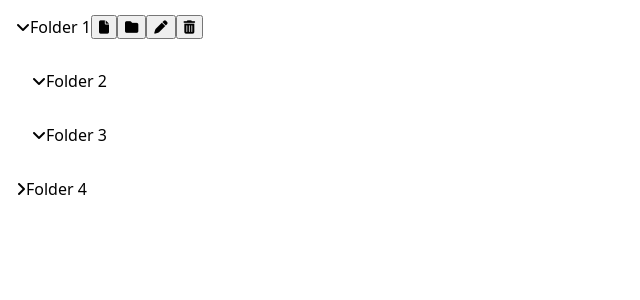
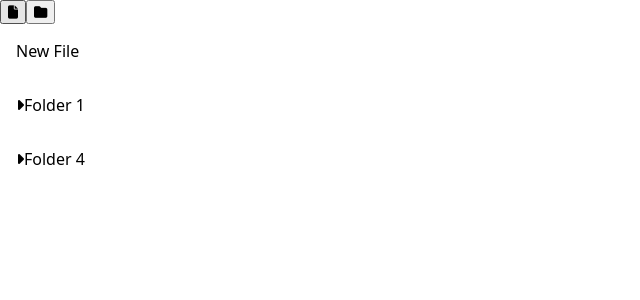
Before and after one commit to SA9102/Markdown-Text-Editor-2.0, a React (Vite) app: page / in a window 1280 px wide. Shown: the top 300 px of the page, without its empty margins (0-640 px from the left). Built offline with nearby package versions, Linux system fonts and the light colour scheme.

Commit message:
can now add and delete files, and change their names (but not add any content to them yet)

```diff
--- /dev/null
+++ b/src/components/FileTab.jsx
@@ -0,0 +1,53 @@
+import { useState } from 'react';
+
+const FileTab = ({ file, paddingLeft, onDelete, onToggleEdit, onUpdate }) => {
+  const [isHover, setIsHover] = useState(false);
+  const [newName, setNewName] = useState(file.name);
+  console.log(newName);
+  return (
+    <div
+      className="file-tab"
+      style={{ paddingLeft: `${paddingLeft}rem` }}
+      onMouseOver={() => setIsHover(true)}
+      onMouseOut={() => setIsHover(false)}
+      // onDoubleClick={() => setEditing(true)}
+    >
+      {file.isEditingName ? (
+        <>
+          <input
+            type="text"
+            value={newName}
+            onChange={(e) => setNewName(e.target.value)}
+          />
+          <button
+            onClick={() => {
+              onToggleEdit(file.parentFolderIds, file.id);
+              onUpdate(file.parentFolderIds, file.id, newName);
+              // setEditing(false);
+            }}
+          >
+            Save
+          </button>
+        </>
+      ) : (
+        <>
+          <p>{file.name}</p>
+          {isHover && (
+            <>
+              <button
+                onClick={() => onToggleEdit(file.parentFolderIds, file.id)}
+              >
+                <i className="fa-solid fa-pen"></i>
+              </button>
+              <button onClick={() => onDelete(file.parentFolderIds, file.id)}>
+                <i className="fa-solid fa-trash-can"></i>
+              </button>
+            </>
+          )}
+        </>
+      )}
+    </div>
+  );
+};
+
+export default FileTab;
--- a/src/components/FolderTab.jsx
+++ b/src/components/FolderTab.jsx
@@ -1,4 +1,5 @@
 import { useState } from 'react';
+import FileTab from './FileTab';
 import '../styles/FolderTab.css';
 
 const FolderTab = ({
@@ -12,7 +13,6 @@ const FolderTab = ({
 }) => {
   const [isHover, setIsHover] = useState(false);
   const [newName, setNewName] = useState(folder.name);
-  console.log(folder.isEditing);
   return (
     <>
       <div
@@ -22,7 +22,7 @@ const FolderTab = ({
         onMouseOut={() => setIsHover(false)}
         // onDoubleClick={() => setEditing(true)}
       >
-        {folder.isEditing ? (
+        {folder.isEditingName ? (
           <>
             <input
               type="text"
@@ -44,14 +44,14 @@ const FolderTab = ({
             <p>
               {folder.expand ? (
                 <i
-                  className="fa-solid fa-angle-down"
+                  className="fa-solid fa-caret-down"
                   onClick={() =>
                     onToggleExpand(folder.parentFolderIds, folder.id)
                   }
                 ></i>
               ) : (
                 <i
-                  className="fa-solid fa-angle-right"
+                  className="fa-solid fa-caret-right"
                   onClick={() =>
                     onToggleExpand(folder.parentFolderIds, folder.id)
                   }
@@ -61,11 +61,17 @@ const FolderTab = ({
             </p>
             {isHover && (
               <>
-                <button>
+                <button
+                  onClick={() =>
+                    onAdd(folder.parentFolderIds, folder.id, 'File')
+                  }
+                >
                   <i className="fa-solid fa-file"></i>
                 </button>
                 <button
-                  onClick={() => onAdd(folder.parentFolderIds, folder.id)}
+                  onClick={() =>
+                    onAdd(folder.parentFolderIds, folder.id, 'Folder')
+                  }
                 >
                   <i className="fa-solid fa-folder"></i>
                 </button>
@@ -87,7 +93,8 @@ const FolderTab = ({
         )}
       </div>
       {folder.items.map((item) => {
-        if (item.type === 'Folder' && folder.expand) {
+        if (item.type === 'Folder') {
+          if (folder.expand) {
             return (
               <FolderTab
                 key={item.id}
@@ -101,6 +108,18 @@ const FolderTab = ({
               />
             );
           }
+        } else if (item.type === 'File') {
+          return (
+            <FileTab
+              key={item.id}
+              file={item}
+              paddingLeft={paddingLeft + 1}
+              onDelete={onDelete}
+              onToggleEdit={onToggleEdit}
+              onUpdate={onUpdate}
+            />
+          );
+        }
       })}
     </>
   );
--- a/src/components/FoldersAndFilesPanel.jsx
+++ b/src/components/FoldersAndFilesPanel.jsx
@@ -1,4 +1,5 @@
 import FolderTab from './FolderTab';
+import FileTab from './FileTab';
 
 const FoldersAndFilesPanel = ({
   data,
@@ -24,6 +25,17 @@ const FoldersAndFilesPanel = ({
               onDelete={onDelete}
             />
           );
+        } else if (item.type === 'File') {
+          return (
+            <FileTab
+              key={item.id}
+              file={item}
+              paddingLeft={1}
+              onDelete={onDelete}
+              onToggleEdit={onToggleEdit}
+              onUpdate={onUpdate}
+            />
+          );
         }
       })}
     </div>
--- a/src/components/Main.jsx
+++ b/src/components/Main.jsx
@@ -13,46 +13,6 @@ import FoldersAndFilesPanel from './FoldersAndFilesPanel';
 
 import testData from '../testData';
 
-import {
-  toggleExpandFolder,
-  updateFolder,
-  toggleEditFolder,
-  addFolder,
-} from '../utils/dataOperations';
-
-const ACTIONS = {
-  ADD_FOLDER: 'add_folder',
-  UPDATE_FOLDER: 'update_folder',
-  EDIT_FOLDER: 'edit_folder',
-  DELETE_FOLDER: 'delete_folder',
-  TOGGLE_EXPAND_FOLDER: 'toggle_expand_folder',
-};
-
-const dataReducer = (data, action) => {
-  switch (action.type) {
-    case ACTIONS.ADD_FOLDER: {
-      return addFolder(data, 0, action.idChain, action.folderId);
-    }
-
-    case ACTIONS.EDIT_FOLDER: {
-      return toggleEditFolder(data, 0, action.idChain, action.folderId);
-    }
-
-    case ACTIONS.UPDATE_FOLDER: {
-      return updateFolder(
-        data,
-        0,
-        action.idChain,
-        action.folderId,
-        action.newFolderName
-      );
-    }
-
-    case ACTIONS.TOGGLE_EXPAND_FOLDER: {
-      return toggleExpandFolder(data, action.idChain, action.folderId);
-    }
-  }
-};
 const Main = () => {
   // Uncomment line below to reset local storage for this app.
   // localStorage.clear()
@@ -66,51 +26,70 @@ const Main = () => {
     });
   }; // END getCurrentDateAndTime
 
-  if (!localStorage.getItem('notes')) {
-    localStorage.setItem('notes', JSON.stringify(testData));
-  }
+  // if (!localStorage.getItem('notes')) {
+  //   localStorage.setItem('notes', JSON.stringify(testData));
+  // }
 
   // const [data, setData] = useState(JSON.parse(localStorage.getItem('notes')));
   const [data, setData] = useImmer(testData);
-  // const [data, dataDispatch] = useReducer(
-  //   dataReducer,
-  //   // JSON.parse(localStorage.getItem('notes'))
-  //   testData
-  // );
 
-  const handleAddFolder = (idChain, targetFolderId) => {
+  const handleAddItem = (idChain, targetItemId, itemType) => {
     setData((draft) => {
       if (idChain === null) {
-        draft = [
-          {
+        if (itemType === 'Folder') {
+          draft.unshift({
             id: uuidv4(),
             parentFolderIds: [],
             type: 'Folder',
             name: 'Untitled',
             expand: false,
-            isEditing: true,
+            isEditingName: true,
             items: [],
-          },
-          ...draft,
-        ];
+          });
+        } else if (itemType === 'File') {
+          draft.unshift({
+            id: uuidv4(),
+            parentFolderIds: [],
+            type: 'File',
+            name: 'Untitled',
+            body: '',
+            isSelected: false,
+            isEditingName: true,
+          });
+        }
       } else {
         for (let i = 0; i < idChain.length; i++) {
           draft = draft.find((folder) => folder.id === idChain[i]).items;
         }
-        draft = draft.find((folder) => folder.id === targetFolderId);
+        draft = draft.find((folder) => folder.id === targetItemId);
         draft.expand = true;
+        if (itemType === 'Folder') {
           draft.items = [
             {
               id: uuidv4(),
-            parentFolderIds: [...idChain, targetFolderId],
+              parentFolderIds: [...idChain, targetItemId],
               type: 'Folder',
               name: 'Untitled',
               expand: false,
-            isEditing: true,
+              isEditingName: true,
               items: [],
             },
             ...draft.items,
           ];
+        } else if (itemType === 'File') {
+          draft.items = [
+            {
+              id: uuidv4(),
+              parentFolderIds: [...idChain, targetItemId],
+              type: 'File',
+              name: 'Untitled',
+              body: '',
+              isSelected: false,
+              isEditingName: true,
+            },
+            ...draft.items,
+          ];
+        }
       }
     });
   };
@@ -131,36 +110,36 @@ const Main = () => {
   // Handles the updating of the folder name, when the user has saved the
   // changes to the new name of the folder.
   //
-  const handleUpdateFolder = (idChain, targetFolderId, newFolderName) => {
+  const handleUpdateItem = (idChain, targetItemId, newItemName) => {
     setData((draft) => {
       for (let i = 0; i < idChain.length; i++) {
         draft = draft.find((folder) => folder.id === idChain[i]).items;
       }
-      draft = draft.find((folder) => folder.id === targetFolderId);
-      draft.name = newFolderName;
-      draft.isEditing = false;
+      draft = draft.find((item) => item.id === targetItemId);
+      draft.name = newItemName;
+      draft.isEditingName = false;
     });
-  }; // END handleUpdateFolder
+  }; // END handleUpdateItem
 
   // Handles the display of the input, when the user is currently editing the
   // name of the folder.
   //
-  const handleEditFolder = (idChain, targetFolderId) => {
+  const handleEditItem = (idChain, targetItemId) => {
     setData((draft) => {
       for (let i = 0; i < idChain.length; i++) {
         draft = draft.find((folder) => folder.id === idChain[i]).items;
       }
-      draft = draft.find((folder) => folder.id === targetFolderId);
-      draft.isEditing = true;
+      draft = draft.find((item) => item.id === targetItemId);
+      draft.isEditingName = true;
     });
-  }; // END handleEditFolder
+  }; // END handleEditItem
 
-  const handleDeleteFolder = (idChain, targetFolderId) => {
+  const handleDeleteItem = (idChain, targetItemId) => {
     setData((draft) => {
       for (let i = 0; i < idChain.length; i++) {
         draft = draft.find((folder) => folder.id === idChain[i]).items;
       }
-      const index = draft.findIndex((folder) => folder.id === targetFolderId);
+      const index = draft.findIndex((item) => item.id === targetItemId);
       draft.splice(index, 1);
     });
   };
@@ -264,13 +243,21 @@ const Main = () => {
   // const noteIndex = notes.findIndex((note) => note.id == currentNoteId);
   return (
     <main id="main">
+      <div id="toolbar">
+        <button onClick={() => handleAddItem(null, null, 'File')}>
+          <i className="fa-solid fa-file"></i>
+        </button>
+        <button onClick={() => handleAddItem(null, null, 'Folder')}>
+          <i className="fa-solid fa-folder"></i>
+        </button>
+      </div>
       <FoldersAndFilesPanel
         data={data}
         onToggleExpand={handleToggleExpandFolder}
-        onUpdate={handleUpdateFolder}
-        onToggleEdit={handleEditFolder}
-        onAdd={handleAddFolder}
-        onDelete={handleDeleteFolder}
+        onUpdate={handleUpdateItem}
+        onToggleEdit={handleEditItem}
+        onAdd={handleAddItem}
+        onDelete={handleDeleteItem}
       />
 
       {/* <NotesPanel
--- a/src/testData.js
+++ b/src/testData.js
@@ -1,19 +1,28 @@
 const testData = [
+  {
+    parentFolderIds: [],
+    id: 99,
+    type: 'File',
+    name: 'New File',
+    body: '',
+    isSelected: false,
+    isEditingName: false,
+  },
   {
     id: 1,
     parentFolderIds: [],
     type: 'Folder',
     name: 'Folder 1',
-    expand: true,
-    isEditing: false,
+    expand: false,
+    isEditingName: false,
     items: [
       {
         id: 2,
         parentFolderIds: [1],
         type: 'Folder',
         name: 'Folder 2',
-        expand: true,
-        isEditing: false,
+        expand: false,
+        isEditingName: false,
         items: [],
       },
       {
@@ -21,8 +30,8 @@ const testData = [
         parentFolderIds: [1],
         type: 'Folder',
         name: 'Folder 3',
-        expand: true,
-        isEditing: false,
+        expand: false,
+        isEditingName: false,
         items: [],
       },
     ],
@@ -33,7 +42,7 @@ const testData = [
     type: 'Folder',
     name: 'Folder 4',
     expand: false,
-    isEditing: false,
+    isEditingName: false,
     items: [
       {
         id: 5,
@@ -41,7 +50,7 @@ const testData = [
         type: 'Folder',
         name: 'Folder 5',
         expand: false,
-        isEditing: false,
+        isEditingName: false,
         items: [
           {
             id: 6,
@@ -49,7 +58,7 @@ const testData = [
             type: 'Folder',
             name: 'Folder 6',
             expand: false,
-            isEditing: false,
+            isEditingName: false,
             items: [
               {
                 id: 7,
@@ -57,7 +66,7 @@ const testData = [
                 type: 'Folder',
                 name: 'Folder 7',
                 expand: false,
-                isEditing: false,
+                isEditingName: false,
                 items: [],
               },
             ],
```
Also changed, not shown: src/componentsNew/MarkdownEditor.jsx (added, +9 -0 lines). Lines whose indentation alone changed are shown as unchanged.
